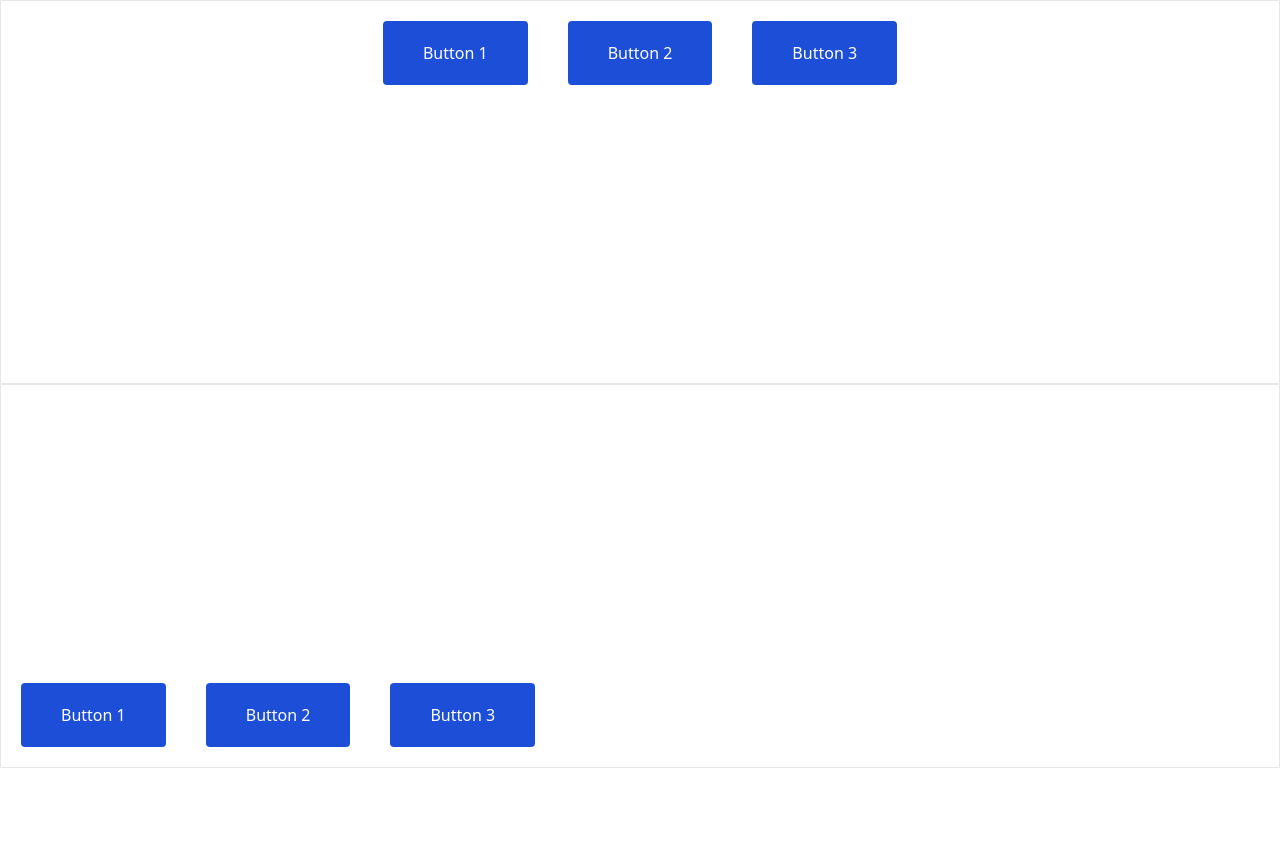
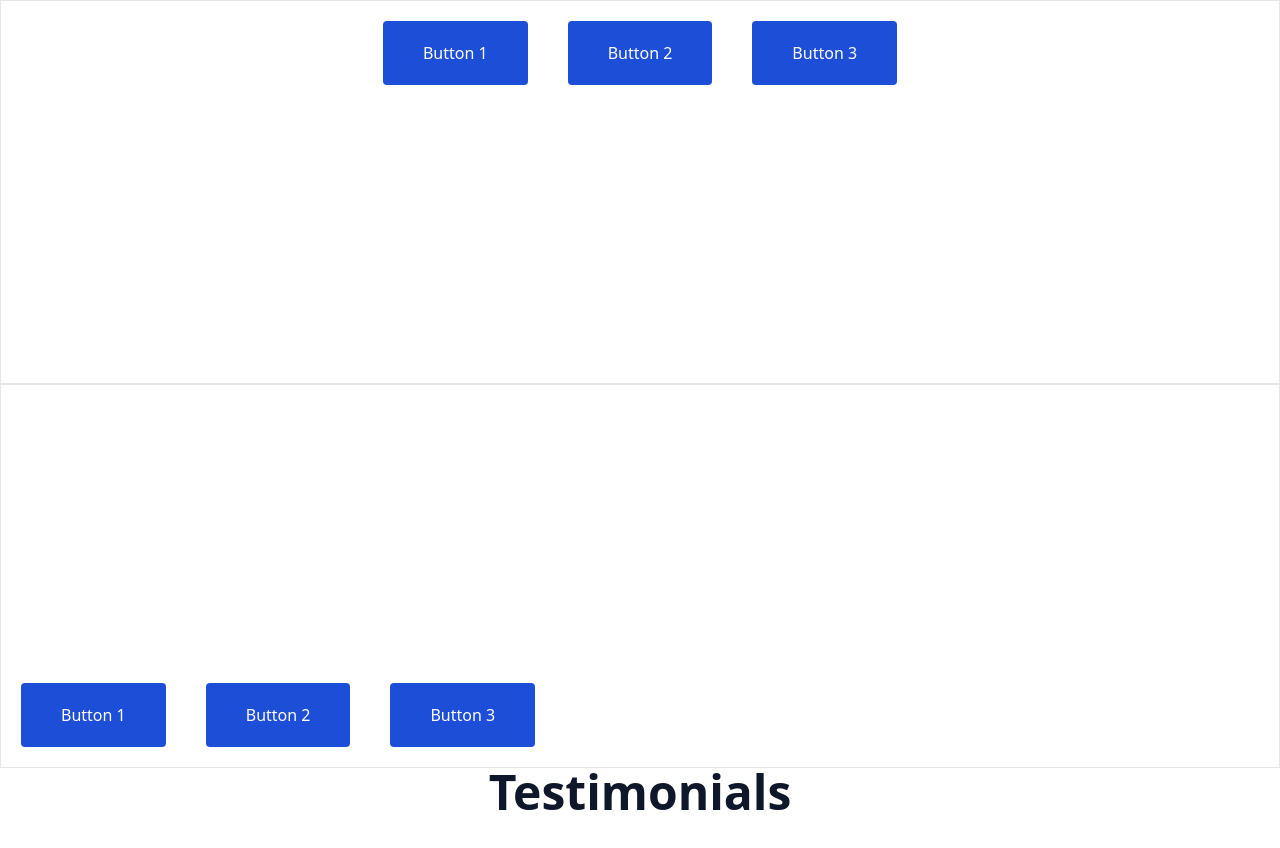
Before and after one commit to shefat26/tailwind-practice, a website: page tailwindrevised/index.html in a window 1280 px wide. Shown: the part 488-1336 px from the top of the page. Before the commit the page ends 1256 px from the top, so only its background shows below. Drawn offline with nearby package versions, Linux system fonts and the light colour scheme.

Commit message:
tailwind practice

```diff
--- a/tailwindrevised/index.html
+++ b/tailwindrevised/index.html
@@ -35,5 +35,14 @@
             </div>
         </div>
 
+        <div>
+            <h2 class="text-4xl font-bold text-center sm:text-5xl
+             md-6 text-slate-900 dark:text-white">
+             Testimonials
+            </h2>
+
+            <figure class="my-12"></figure>
+        </div>
+
 </body>
 </html>
```
